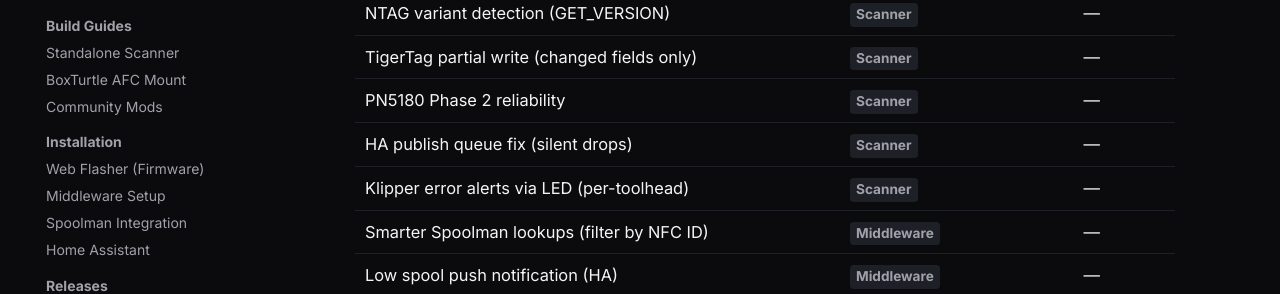
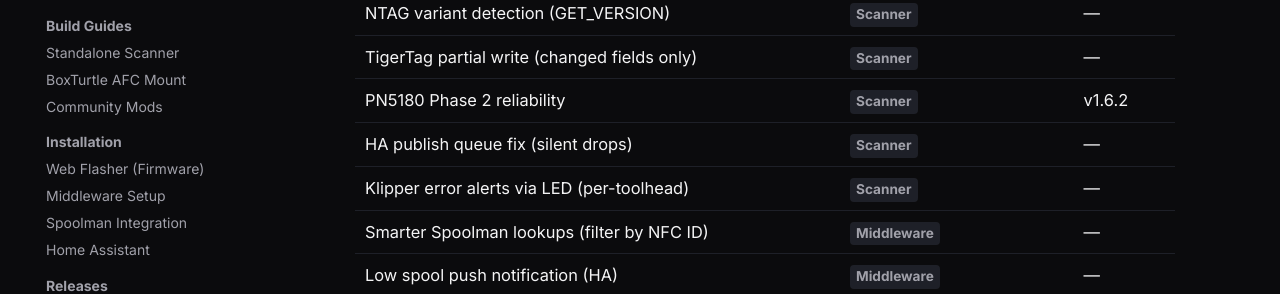
Before and after one commit to SpoolSense/spoolsense.org, an MkDocs documentation site: the page built from docs/roadmap.md, in a window 1280 px wide and 900 px high, scrolled down 989 px. Shown: the part 170-464 px from the top of the window. Built offline with MkDocs 1.6.1 and Material for MkDocs 9.7.7, drawn with Linux system fonts in a browser that asks for light colours.

Commit message:
roadmap: target PN5180 Phase 2 reliability for v1.6.2

```diff
--- a/docs/roadmap.md
+++ b/docs/roadmap.md
@@ -260,7 +260,7 @@ a.roadmap-stat:hover {
 <tr><td>Tag writer: populate from Spoolman</td><td><span class="repo-tag">Scanner</span></td><td>—</td></tr>
 <tr><td>NTAG variant detection (GET_VERSION)</td><td><span class="repo-tag">Scanner</span></td><td>—</td></tr>
 <tr><td>TigerTag partial write (changed fields only)</td><td><span class="repo-tag">Scanner</span></td><td>—</td></tr>
-<tr><td>PN5180 Phase 2 reliability</td><td><span class="repo-tag">Scanner</span></td><td>—</td></tr>
+<tr><td>PN5180 Phase 2 reliability</td><td><span class="repo-tag">Scanner</span></td><td>v1.6.2</td></tr>
 <tr><td>HA publish queue fix (silent drops)</td><td><span class="repo-tag">Scanner</span></td><td>—</td></tr>
 <tr><td>Klipper error alerts via LED (per-toolhead)</td><td><span class="repo-tag">Scanner</span></td><td>—</td></tr>
 <tr><td>Smarter Spoolman lookups (filter by NFC ID)</td><td><span class="repo-tag">Middleware</span></td><td>—</td></tr>
```
